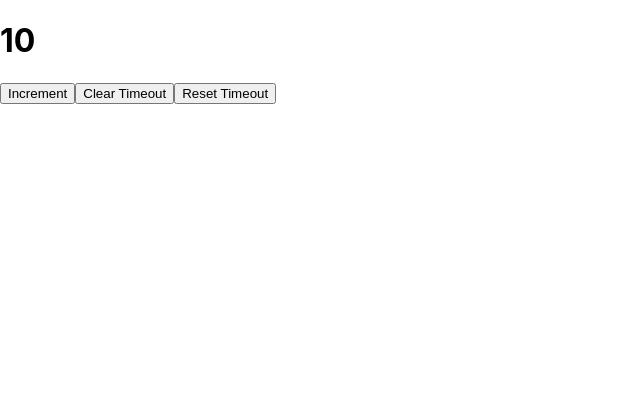
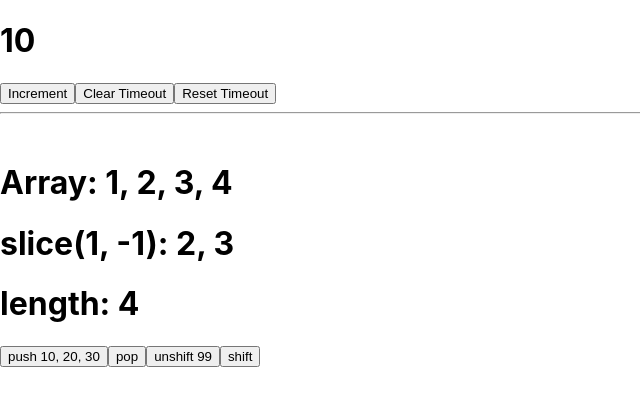
Before and after one commit to hunter850/react, a React (Vite) app: page / in a window 1280 px wide. Shown: the top 406 px of the page, without its empty margins (0-640 px from the left). Built offline with nearby package versions, Linux system fonts and the light colour scheme.

Commit message:
測試自製hook

```diff
--- a/src/practice/50.TryUseTimeout.jsx
+++ b/src/practice/50.TryUseTimeout.jsx
@@ -1,12 +1,27 @@
-import { Fragment, useState } from "react"
-// import useTimeout from "./hooks/useTimeout";
+import { Fragment, useState, useEffect } from "react"
+import useTimeout from "./hooks/useTimeout";
 import useInterval from "./hooks/useInterval";
+import useDebounce from "./hooks/useDebounce";
+import useUpdateEffect from "./hooks/useUpdateEffect";
+import useArray from "./hooks/useArray";
 
 const TryUseTimeout = () => {
 
     const [count, setCount] = useState(10);
     // const [timer, clear] = useTimeout(() => setCount(0), 1000);
     const [timer, clear] = useInterval(() => {setCount(pre => pre + 1)}, 1000);
+    const cArray = useArray([1, 2, 3, 4]);
+
+    useDebounce(() => {
+        console.log(count);
+    }, 2000, [count])
+
+    // useEffect(() => {
+    //     alert(count);
+    // }, [count]);
+    // useUpdateEffect(() => {
+    //     alert(count);
+    // }, [count]);
 
     const el = (
         <Fragment>
@@ -14,6 +29,16 @@ const TryUseTimeout = () => {
             <button onClick={() => setCount(pre => pre + 1)}>Increment</button>
             <button onClick={clear}>Clear Timeout</button>
             <button onClick={timer}>Reset Timeout</button>
+            <br />
+            <hr />
+            <br />
+            <h1>Array: {cArray.value.join(", ")}</h1>
+            <h1>slice(1, -1): {cArray.cslice(1, -1).join(", ")}</h1>
+            <h1>length: {cArray.clength()}</h1>
+            <button onClick={() => cArray.cpop().cpush(10).cpush(20).cpush(30)}>push 10, 20, 30</button>
+            <button onClick={() => cArray.cpop()}>pop</button>
+            <button onClick={() => cArray.cunshift(99)}>unshift 99</button>
+            <button onClick={() => cArray.cshift()}>shift</button>
         </Fragment>
     )
 
```
